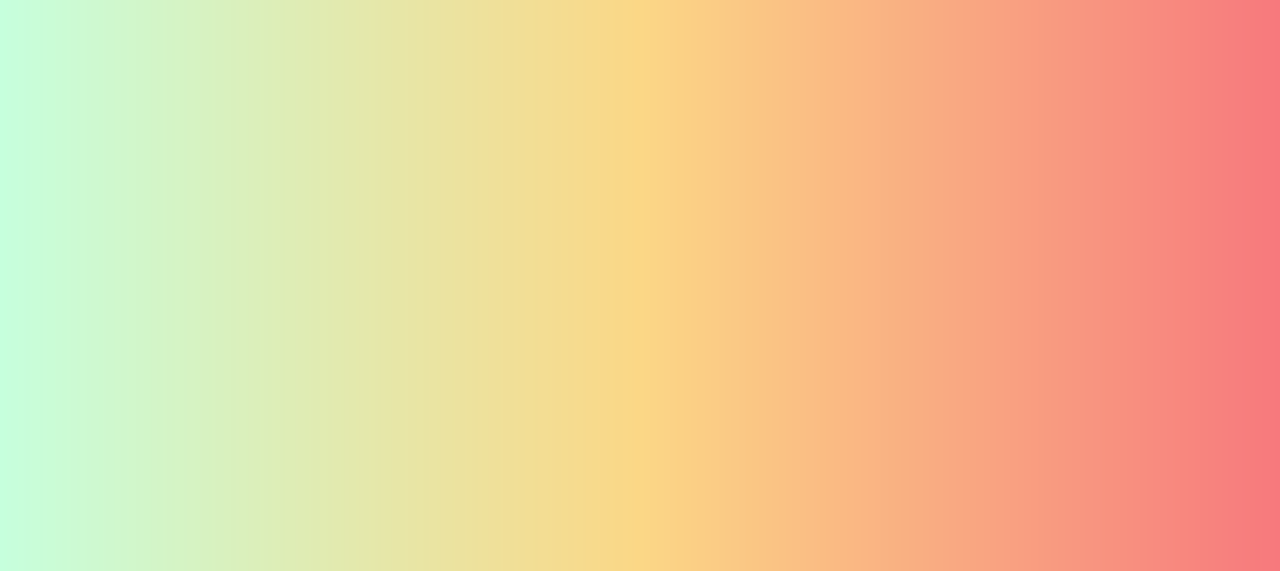
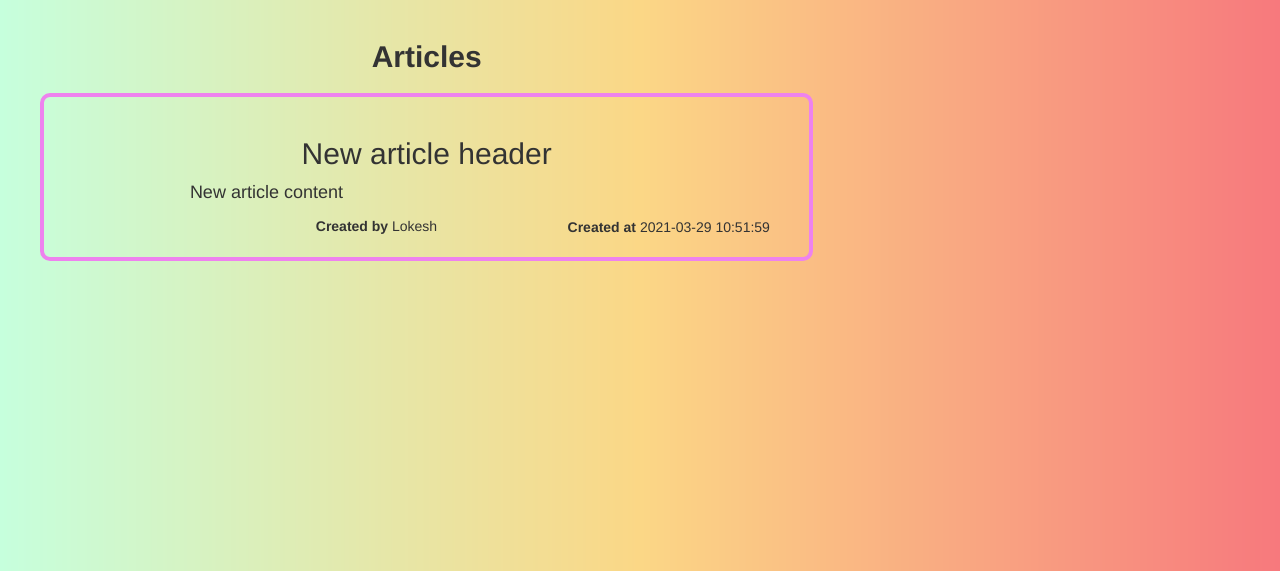
Before and after one commit to Ch-Lokesh/GoforGovt, a PHP site: page /user/user_home.php in a window 1280 px wide. Shown: the part 52-623 px from the top of the page. Run offline with PHP 8.4, Linux system fonts and the light colour scheme; a user stored in the database is signed in; data comes from the database, SQL or seed files in the repository; data that the repository does not hold is empty.

Commit message:
home added

```diff
--- /dev/null
+++ b/styles/articles.css
@@ -0,0 +1,18 @@
+.article {
+  border: 4px solid violet;
+  border-radius: 10px;
+  margin: 10px;
+  padding: 20px;
+}
+
+.article:hover {
+  box-shadow: 5px 5px 5px violet;
+}
+
+.time {
+  margin-top: 10px;
+}
+
+.content {
+  font-size: 18px;
+}
--- a/user/user_home.php
+++ b/user/user_home.php
@@ -10,15 +10,84 @@
     <!--<link rel="stylesheet" href="https://stackpath.bootstrapcdn.com/bootstrap/4.3.1/css/bootstrap.min.css" integrity="sha384-ggOyR0iXCbMQv3Xipma34MD+dH/1fQ784/j6cY/iJTQUOhcWr7x9JvoRxT2MZw1T" crossorigin="anonymous"> -->
     <link rel="stylesheet" type="text/css" href="../styles/index.css">
     <link rel="stylesheet" type="text/css" href="../styles/user_reg.css">
+    <link rel="stylesheet" type="text/css" href="../styles/articles.css">
     <link rel="stylesheet" href="https://maxcdn.bootstrapcdn.com/bootstrap/3.4.1/css/bootstrap.min.css">
     <script src="https://ajax.googleapis.com/ajax/libs/jquery/3.4.1/jquery.min.js"></script>
     <script src="https://maxcdn.bootstrapcdn.com/bootstrap/3.4.1/js/bootstrap.min.js"></script>
     <link rel="stylesheet" href="https://cdnjs.cloudflare.com/ajax/libs/font-awesome/4.7.0/css/font-awesome.min.css">
 </head>
 
+
+<?php
+function get_articles()
+{
+    global $con;
+
+    $get_articles = "SELECT * FROM articles LIMIT 2";
+    $run_articles = mysqli_query($con, $get_articles);
+
+    while ($row_posts = mysqli_fetch_array($run_articles)) {
+
+        $content = $row_posts['content'];
+        if (strlen($content) > 300)
+            $content = substr($content, 0, 300);
+        $header = $row_posts['header'];
+        $creator = $row_posts['creator_id'];
+        $time = $row_posts['time'];
+
+        $select_creator = "SELECT * FROM users where user_id='$creator'";
+        $run_creator = mysqli_query($con, $select_creator);
+        $row = mysqli_fetch_array($run_creator);
+        $first_name = $row['first_name'];
+
+
+        echo "
+        <div class='container-fluid'>
+            <div class='article'>
+                <div class='row'>
+                    <div class='col-sm-12'>
+                        <center><h2>$header</h2></center>
+                    </div>
+                </div>
+                <div class='row content'>
+                    <div class='col-sm-2'>
+                    </div>
+                    <div class='col-sm-8'>
+                        $content
+                    </div>
+                    <div class='col-sm-2'>
+                    </div>
+                </div>
+                <div class='row time'>
+                    <div class='col-sm-4'></div>
+                    <div class='col-sm-4'><strong>Created by</strong>  $first_name</div>
+                    <div class='col-sm-1'></div>
+                    <div class='col-sm-4'><strong>Created at</strong>  $time </div>
+                </div>
+
+            </div>
+            </br></br>
+        </div>
+        </br>
+        ";
+    }
+}
+?>
+
 <body>
     <?php include("user_header.php"); ?>
 
+    <div class="container-fluid">
+        <div class="row">
+            <div class="col-sm-8">
+                <center>
+                    <h2><strong>Articles</strong></h2>
+                </center>
+
+                <?php echo get_articles(5) ?>
+            </div>
+        </div>
+    </div>
 </body>
 
 </html>
```
Also changed, not shown: function.php (added).
